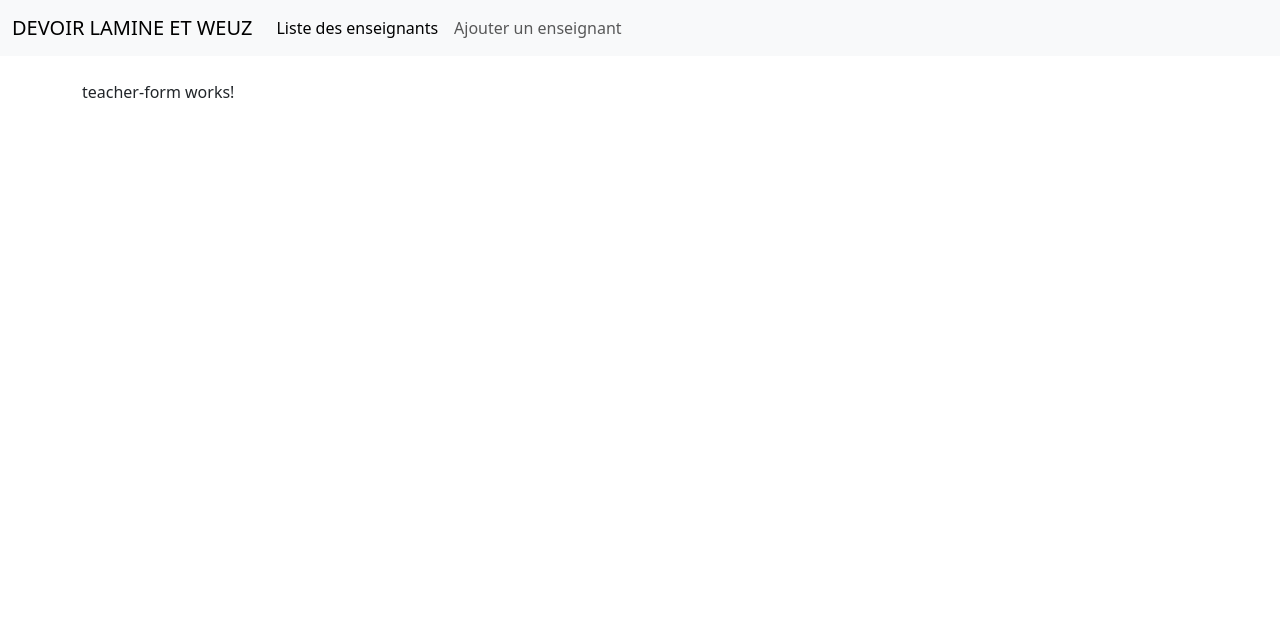
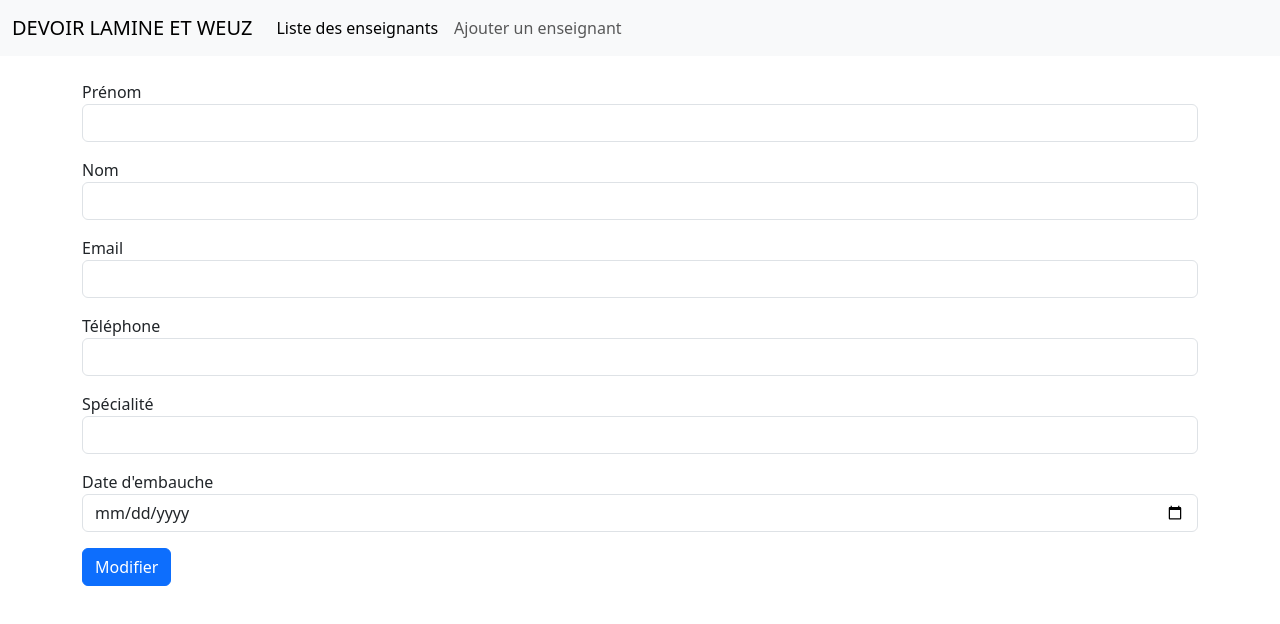
Before and after one commit to dembouz07/angularLamineWeuz, an Angular app: page /editTeacher/1 in a window 1280 px wide. Shown: the top 624 px of the page. Built offline with nearby package versions, Linux system fonts and the light colour scheme; no server answers.

Commit message:
FirstCommit

```diff
--- a/src/app/app.module.ts
+++ b/src/app/app.module.ts
@@ -5,6 +5,10 @@ import { ReactiveFormsModule, FormsModule } from '@angular/forms';
 
 import { AppComponent } from './app.component';
 import { AppRoutingModule } from './app-routing.module';
+//import { TeacherFormComponent } from './teacher/teacher-form/teacher-form.component';
+//import { TeacherListComponent } from './teacher/teacher-list/teacher-list.component';
+//import { TeacherFormComponent } from './teacher/teacher-form/teacher-form.component';
+//import { TeacherListComponent } from './teacher/teacher-list/teacher-list.component';
 import { TeacherFormComponent } from './teacher/teacher-form/teacher-form.component';
 import { TeacherListComponent } from './teacher/teacher-list/teacher-list.component';
 
--- a/src/app/services/teacher.service.ts
+++ b/src/app/services/teacher.service.ts
@@ -4,7 +4,10 @@ import { Teacher } from '../models/teacher';
 
 @Injectable({ providedIn: 'root' })
 export class TeacherService {
-  private URL = 'http://127.0.0.1:8000/api/teachers';
+  //private URL = 'http://172.20.10.5:8000/api/v1/teachers';
+
+  private URL = 'https://f02c506ab85f.ngrok-free.app/api/v1/teachers';
+
 
   constructor(private http: HttpClient) {}
 
--- a/src/app/teacher/teacher-form/teacher-form.component.html
+++ b/src/app/teacher/teacher-form/teacher-form.component.html
@@ -1 +1,61 @@
-<p>teacher-form works!</p>
+<form [formGroup]="teacherForm" (ngSubmit)="onSubmit()">
+  <!-- Prénom -->
+  <div class="mb-3">
+    <label>Prénom</label>
+    <input type="text" class="form-control" formControlName="first_name">
+    <div *ngIf="submitted && f['first_name'].errors" class="text-danger">
+      <span *ngIf="f['first_name'].errors['required']">Prénom requis</span>
+    </div>
+  </div>
+
+  <!-- Nom -->
+  <div class="mb-3">
+    <label>Nom</label>
+    <input type="text" class="form-control" formControlName="last_name">
+    <div *ngIf="submitted && f['last_name'].errors" class="text-danger">
+      <span *ngIf="f['last_name'].errors['required']">Nom requis</span>
+    </div>
+  </div>
+
+  <!-- Email -->
+  <div class="mb-3">
+    <label>Email</label>
+    <input type="email" class="form-control" formControlName="email">
+    <div *ngIf="submitted && f['email'].errors" class="text-danger">
+      <span *ngIf="f['email'].errors['required']">Email requis</span>
+      <span *ngIf="f['email'].errors['email']">Format email invalide</span>
+    </div>
+  </div>
+
+  <!-- Téléphone -->
+  <div class="mb-3">
+    <label>Téléphone</label>
+    <input type="text" class="form-control" formControlName="phone">
+    <div *ngIf="submitted && f['phone'].errors" class="text-danger">
+      <span *ngIf="f['phone'].errors['pattern']">Numéro invalide</span>
+    </div>
+  </div>
+
+  <!-- Spécialité -->
+  <div class="mb-3">
+    <label>Spécialité</label>
+    <input type="text" class="form-control" formControlName="speciality">
+    <div *ngIf="submitted && f['speciality'].errors" class="text-danger">
+      <span *ngIf="f['speciality'].errors['required']">Spécialité requise</span>
+    </div>
+  </div>
+
+  <!-- Date d'embauche -->
+  <div class="mb-3">
+    <label>Date d'embauche</label>
+    <input type="date" class="form-control" formControlName="hiring_date">
+    <div *ngIf="submitted && f['hiring_date'].errors" class="text-danger">
+      <span *ngIf="f['hiring_date'].errors['required']">Date requise</span>
+    </div>
+  </div>
+
+  <!-- Bouton -->
+  <button type="submit" class="btn btn-primary">
+    {{ id ? 'Modifier' : 'Créer' }}
+  </button>
+</form>
--- a/src/app/teacher/teacher-form/teacher-form.component.ts
+++ b/src/app/teacher/teacher-form/teacher-form.component.ts
@@ -1,10 +1,79 @@
-import { Component } from '@angular/core';
+import { Component, OnInit } from '@angular/core';
+import { FormControl, FormGroup, Validators } from '@angular/forms';
+import { TeacherService } from '../../services/teacher.service';
+import { ActivatedRoute, Router } from '@angular/router';
+import { Teacher } from '../../models/teacher';
 
 @Component({
   selector: 'app-teacher-form',
   templateUrl: './teacher-form.component.html',
-  styleUrl: './teacher-form.component.css'
+  styleUrls: ['./teacher-form.component.css']
 })
-export class TeacherFormComponent {
+export class TeacherFormComponent implements OnInit {
+  id!: number;
+  submitted = false;
 
+  teacherForm: FormGroup = new FormGroup({
+    first_name: new FormControl('', [Validators.required]),
+    last_name: new FormControl('', [Validators.required]),
+    email: new FormControl('', [Validators.required, Validators.email]),
+    phone: new FormControl(''),
+    speciality: new FormControl('', [Validators.required]),
+    hiring_date: new FormControl('', [Validators.required])
+  });
+
+  constructor(
+    private teacherService: TeacherService,
+    private router: Router,
+    private route: ActivatedRoute
+  ) {}
+
+  ngOnInit(): void {
+    if (this.route.snapshot.paramMap.get('id')) {
+      this.id = +this.route.snapshot.params['id'];
+      this.getById(this.id);
+    }
+  }
+
+  getById(id: number) {
+    this.teacherService.getById(id).subscribe(
+      (data: Teacher) => {
+        this.teacherForm.patchValue(data);
+      },
+      (error) => {
+        console.error(error);
+      }
+    );
+  }
+
+  get f() {
+    return this.teacherForm.controls;
+  }
+
+  onSubmit() {
+    this.submitted = true;
+    if (this.teacherForm.valid) {
+      if (this.id) {
+        this.teacherService.updateTeacher(this.teacherForm.value, this.id).subscribe(
+          () => {
+            console.log("Modifié avec succès");
+            this.router.navigateByUrl('/teachers');
+          },
+          (error) => {
+            console.error(error);
+          }
+        );
+      } else {
+        this.teacherService.addTeacher(this.teacherForm.value).subscribe(
+          () => {
+            console.log("Créé avec succès");
+            this.router.navigateByUrl('/teachers');
+          },
+          (error) => {
+            console.error(error);
+          }
+        );
+      }
+    }
+  }
 }
--- a/src/app/teacher/teacher-list/teacher-list.component.html
+++ b/src/app/teacher/teacher-list/teacher-list.component.html
@@ -1 +1,40 @@
 <p>teacher-list works!</p>
+<h2>Liste des enseignants</h2>
+
+<!-- Bouton pour ajouter un nouvel enseignant -->
+<a routerLink="/addTeacher" class="btn btn-success mb-3">Ajouter un enseignant</a>
+
+<!-- Tableau d'affichage -->
+<table class="table table-bordered">
+  <thead class="table-light">
+    <tr>
+      <th>ID</th>
+      <th>Prénom</th>
+      <th>Nom</th>
+      <th>Email</th>
+      <th>Téléphone</th>
+      <th>Spécialité</th>
+      <th>Date embauche</th>
+      <th>Actions</th>
+    </tr>
+  </thead>
+
+  <tbody>
+    <!-- Affichage dynamique avec *ngFor -->
+    <tr *ngFor="let t of teachers">
+      <td>{{ t.id }}</td>
+      <td>{{ t.first_name }}</td>
+      <td>{{ t.last_name }}</td>
+      <td>{{ t.email }}</td>
+      <!-- Affiche un tiret si le téléphone est null ou vide -->
+      <td>{{ t.phone || '-' }}</td>
+      <td>{{ t.speciality }}</td>
+      <td>{{ t.hiring_date }}</td>
+      <td>
+        <!-- Boutons d'action -->
+        <a [routerLink]="['/editTeacher', t.id]" class="btn btn-warning me-2">Modifier</a>
+        <button class="btn btn-danger" (click)="deleteTeacher(t.id)">Supprimer</button>
+      </td>
+    </tr>
+  </tbody>
+</table>
--- a/src/app/teacher/teacher-list/teacher-list.component.ts
+++ b/src/app/teacher/teacher-list/teacher-list.component.ts
@@ -1,10 +1,57 @@
-import { Component } from '@angular/core';
+import { Component, OnInit } from '@angular/core';
+import { Router } from '@angular/router';
+import { TeacherService } from '../../services/teacher.service';
+import { Teacher } from '../../models/teacher';
 
 @Component({
   selector: 'app-teacher-list',
   templateUrl: './teacher-list.component.html',
-  styleUrl: './teacher-list.component.css'
+  styleUrls: ['./teacher-list.component.css']
 })
-export class TeacherListComponent {
+export class TeacherListComponent implements OnInit {
+  teachers: Teacher[] = [];
 
+  constructor(private teacherService: TeacherService, private router: Router) {}
+
+  ngOnInit(): void {
+    this.getAll();
+  }
+
+  // getAll(): void {
+  //   this.teacherService.getAll().subscribe(
+  //     data => this.teachers = data,
+  //     error => console.error(error)
+  //   );
+  // }
+
+  //  getAll(): void {
+  //   this.teacherService.getAll().subscribe(
+  //     data => {
+  //       console.log('Données reçues depuis l’API :', data);
+  //       this.teachers = data;
+  //     },
+  //     error => {
+  //       console.error('Erreur lors du chargement des enseignants :', error);
+  //     }
+  //   );
+  // }
+
+  getAll(): void {
+    this.teacherService.getAll().subscribe(
+      (data:Teacher[]) => {
+        console.log('Données reçues depuis l’API :', data);
+        this.teachers = data;
+      },
+      (error) => {
+        console.error('Erreur lors du chargement des enseignants :', error);
+      }
+    );
+  }
+
+  deleteTeacher(id: number): void {
+    this.teacherService.deleteTeacher(id).subscribe(
+      () => this.getAll(),
+      error => console.error(error)
+    );
+  }
 }
```
